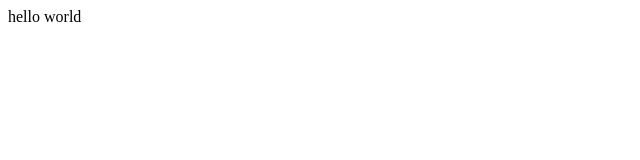
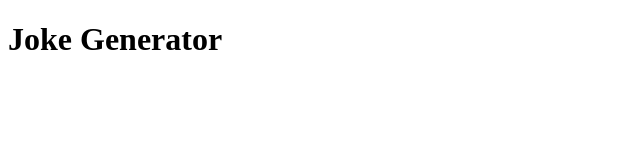
Before and after one commit to Manan-dev/joke-generator, a plain HTML site: page index.html in a window 1280 px wide. Shown: the whole page, without its empty margins (0-640 px from the left). Drawn offline with Linux system fonts and the light colour scheme.

Commit message:
updated README

```diff
--- a/index.html
+++ b/index.html
@@ -7,7 +7,7 @@
     <link href="style.css" rel="stylesheet" type="text/css" />
   </head>
   <body>
-    hello world
-    <script src="script.js"></script>
+    <h1>Joke Generator</h1>
+  <script src="script.js"></script>
   </body>
 </html>
```
Also changed, not shown: 1 other file.
